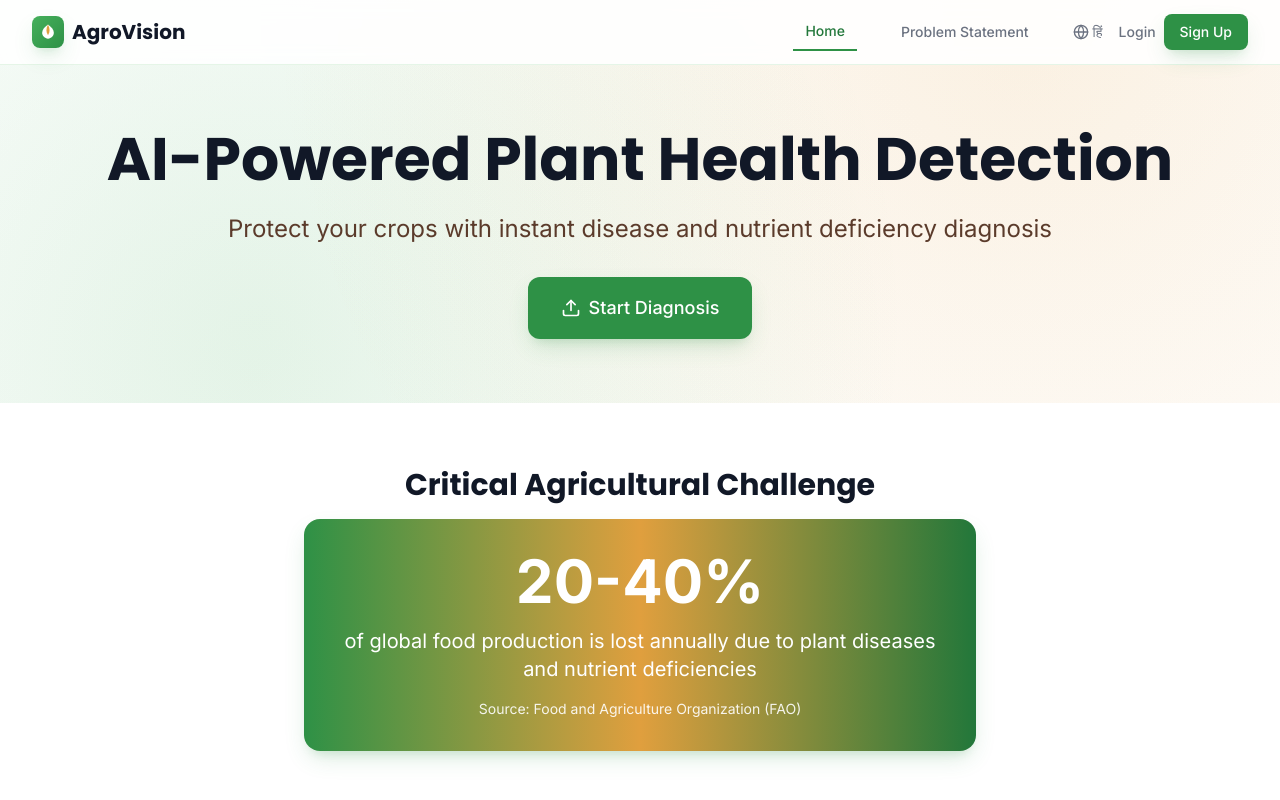
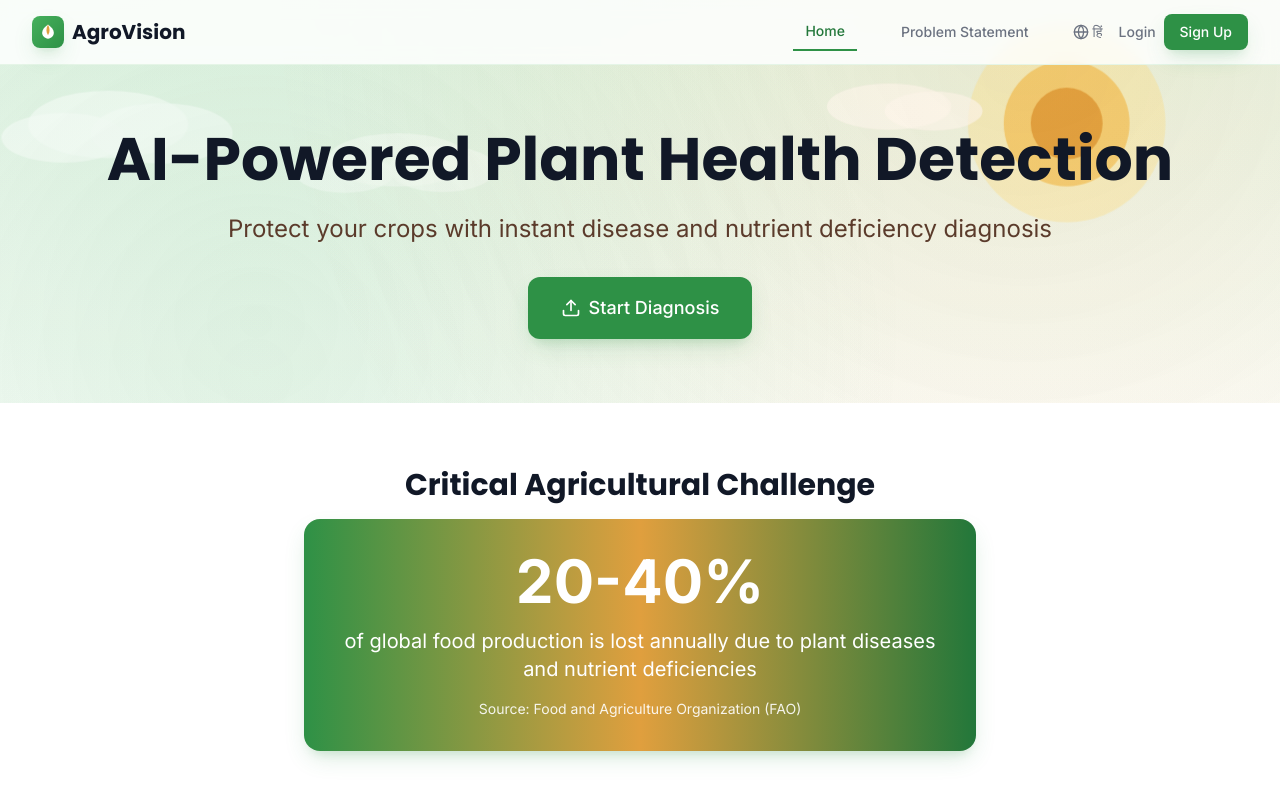
Before and after one commit to pixelkb/AgroVision, a React (Vite) app: page / in a window 1280 px wide. Shown: the top 800 px of the page. Built offline with nearby package versions, Linux system fonts and the light colour scheme.

Commit message:
feat: Add animated agriculture background component
Co-authored-by: yashabhi.30 <yashabhi.30@gmail.com>

```diff
--- a/src/App.tsx
+++ b/src/App.tsx
@@ -2,6 +2,7 @@ import React, { useState, useEffect } from 'react';
 import { LanguageProvider } from './contexts/LanguageContext';
 import { AuthProvider, useAuth } from './contexts/AuthContext';
 import Header from './components/Header';
+import AgricultureBackground from './components/AgricultureBackground';
 import Home from './components/Home';
 import SignUp from './components/SignUp';
 import Login from './components/Login';
@@ -55,7 +56,8 @@ function AppContent() {
   };
 
   return (
-    <div className="min-h-screen bg-agri-gradient bg-field-texture">
+    <div className="min-h-screen bg-agri-gradient bg-field-texture relative">
+      <AgricultureBackground />
       <Header
         currentPage={currentPage}
         setCurrentPage={setCurrentPage}
--- /dev/null
+++ b/src/components/AgricultureBackground.tsx
@@ -0,0 +1,56 @@
+import React from 'react';
+
+export default function AgricultureBackground() {
+  return (
+    <div className="pointer-events-none fixed inset-0 -z-10 overflow-hidden select-none">
+      <svg className="w-full h-full" viewBox="0 0 1440 900" preserveAspectRatio="none" xmlns="http://www.w3.org/2000/svg">
+        <defs>
+          <linearGradient id="sky" x1="0" y1="0" x2="0" y2="1">
+            <stop offset="0%" stopColor="#e5f5e7" />
+            <stop offset="60%" stopColor="#ffffff" />
+            <stop offset="100%" stopColor="#e5f0ff" />
+          </linearGradient>
+        </defs>
+
+        {/* Sky */}
+        <rect x="0" y="0" width="1440" height="900" fill="url(#sky)" />
+
+        {/* Sun */}
+        <g className="agri-sun" style={{ transformOrigin: '1200px 140px' }}>
+          <circle cx="1200" cy="140" r="110" className="fill-crop-200 opacity-40" />
+          <circle cx="1200" cy="140" r="70" className="fill-crop-400 opacity-60" />
+          <circle cx="1200" cy="140" r="40" className="fill-crop-500" />
+        </g>
+
+        {/* Clouds */}
+        <g className="agri-cloud" style={{ transform: 'translateX(-200px)' }}>
+          <ellipse cx="200" cy="140" rx="90" ry="38" className="fill-white opacity-70" />
+          <ellipse cx="260" cy="150" rx="80" ry="34" className="fill-white opacity-70" />
+          <ellipse cx="150" cy="155" rx="70" ry="28" className="fill-white opacity-70" />
+        </g>
+        <g className="agri-cloud slower" style={{ transform: 'translateX(-400px) translateY(40px)' }}>
+          <ellipse cx="600" cy="180" rx="80" ry="30" className="fill-white opacity-70" />
+          <ellipse cx="650" cy="190" rx="60" ry="26" className="fill-white opacity-70" />
+          <ellipse cx="540" cy="195" rx="55" ry="22" className="fill-white opacity-70" />
+        </g>
+        <g className="agri-cloud faster" style={{ transform: 'translateX(-300px) translateY(-10px)' }}>
+          <ellipse cx="1000" cy="120" rx="70" ry="26" className="fill-white opacity-70" />
+          <ellipse cx="1050" cy="125" rx="55" ry="22" className="fill-white opacity-70" />
+        </g>
+
+        {/* Rolling fields */}
+        <g className="agri-field">
+          <path d="M0 640 C 240 600, 480 700, 720 660 C 960 620, 1200 700, 1440 660 L 1440 900 L 0 900 Z" className="fill-agri-200" />
+          <path d="M0 700 C 240 660, 480 740, 720 700 C 960 660, 1200 740, 1440 700 L 1440 900 L 0 900 Z" className="fill-agri-300" />
+          <path d="M0 760 C 240 720, 480 800, 720 760 C 960 720, 1200 800, 1440 760 L 1440 900 L 0 900 Z" className="fill-agri-400" />
+        </g>
+
+        {/* Furrows */}
+        <g className="agri-field" opacity="0.25">
+          <path d="M0 760 Q 200 740 400 760 T 800 760 T 1200 760 T 1600 760" className="fill-transparent stroke-agri-700" strokeWidth="2" />
+          <path d="M0 720 Q 240 700 480 720 T 960 720 T 1440 720" className="fill-transparent stroke-agri-700" strokeWidth="2" />
+        </g>
+      </svg>
+    </div>
+  );
+}
--- a/src/index.css
+++ b/src/index.css
@@ -15,3 +15,24 @@ h1, h2, h3, .font-display {
 .bg-field-texture {
   background-image: theme('backgroundImage.field-texture');
 }
+
+/* Creative agriculture background animations */
+@keyframes agriSunPulse {
+  0%, 100% { transform: translateY(0) scale(1); }
+  50% { transform: translateY(-4px) scale(1.04); }
+}
+.agri-sun { animation: agriSunPulse 7s ease-in-out infinite; }
+
+@keyframes agriCloudDrift {
+  0% { transform: translateX(-20%); }
+  100% { transform: translateX(120%); }
+}
+.agri-cloud { animation: agriCloudDrift 55s linear infinite; }
+.agri-cloud.slower { animation-duration: 85s; }
+.agri-cloud.faster { animation-duration: 40s; }
+
+@keyframes agriFieldSway {
+  0%, 100% { transform: translateY(0); }
+  50% { transform: translateY(4px); }
+}
+.agri-field { animation: agriFieldSway 8s ease-in-out infinite; }
--- a/tsconfig.app.json
+++ b/tsconfig.app.json
@@ -12,7 +12,8 @@
     "isolatedModules": true,
     "moduleDetection": "force",
     "noEmit": true,
-    "jsx": "react-jsx",
+    "jsx": "react",
+    "types": ["react", "react-dom"],
 
     /* Linting */
     "strict": true,
```
